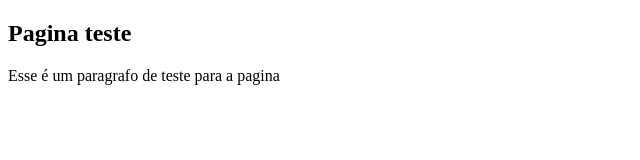
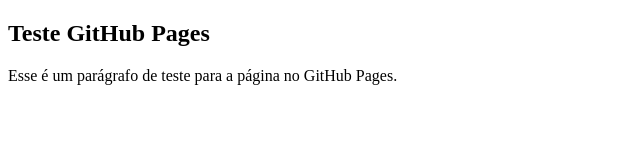
Before and after one commit to fepupo/pw12023, a plain HTML site: page index.html in a window 1280 px wide. Shown: the whole page, without its empty margins (0-640 px from the left). Drawn offline with Linux system fonts and the light colour scheme.

Commit message:
alterado

```diff
--- a/index.html
+++ b/index.html
@@ -4,10 +4,10 @@
     <meta charset="UTF-8">
     <meta http-equiv="X-UA-Compatible" content="IE=edge">
     <meta name="viewport" content="width=device-width, initial-scale=1.0">
-    <title>Pagina Teste</title>
+    <title>Teste GitGub Pages</title>
 </head>
 <body>
-    <h2>Pagina teste</h2>
-    <p>Esse é um paragrafo de teste para a pagina</p>
+    <h2>Teste GitHub Pages</h2>
+    <p>Esse é um parágrafo de teste para a página no GitHub Pages.</p>
 </body>
 </html>
```
